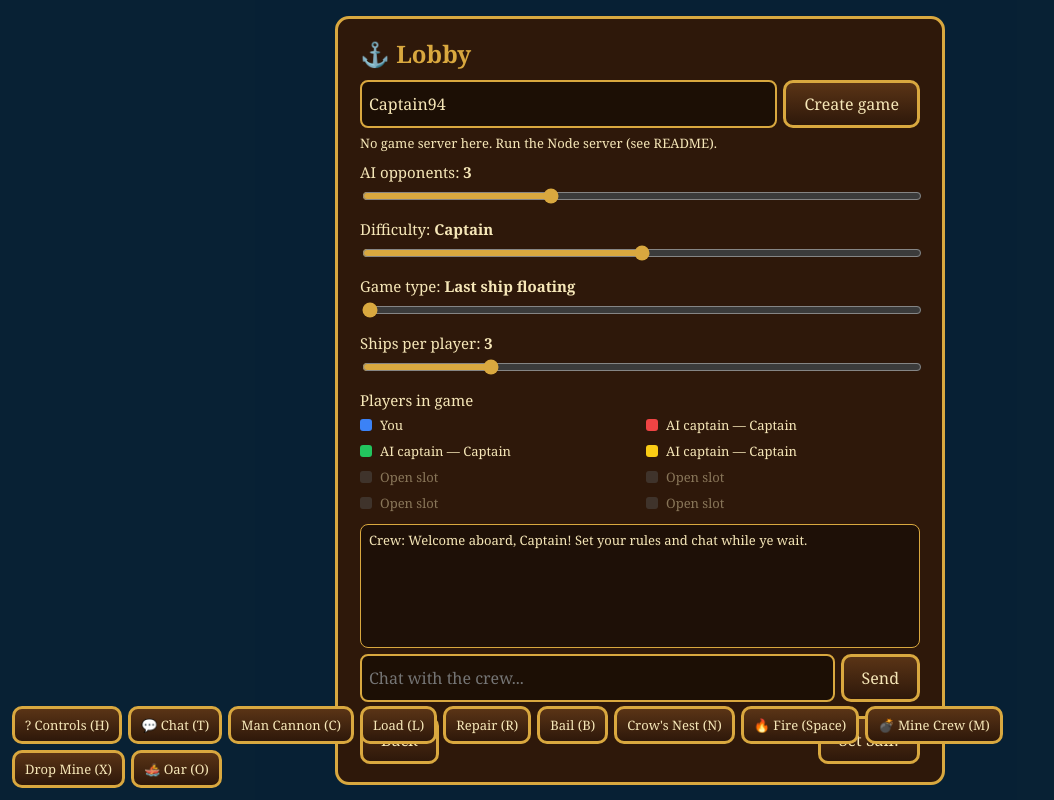
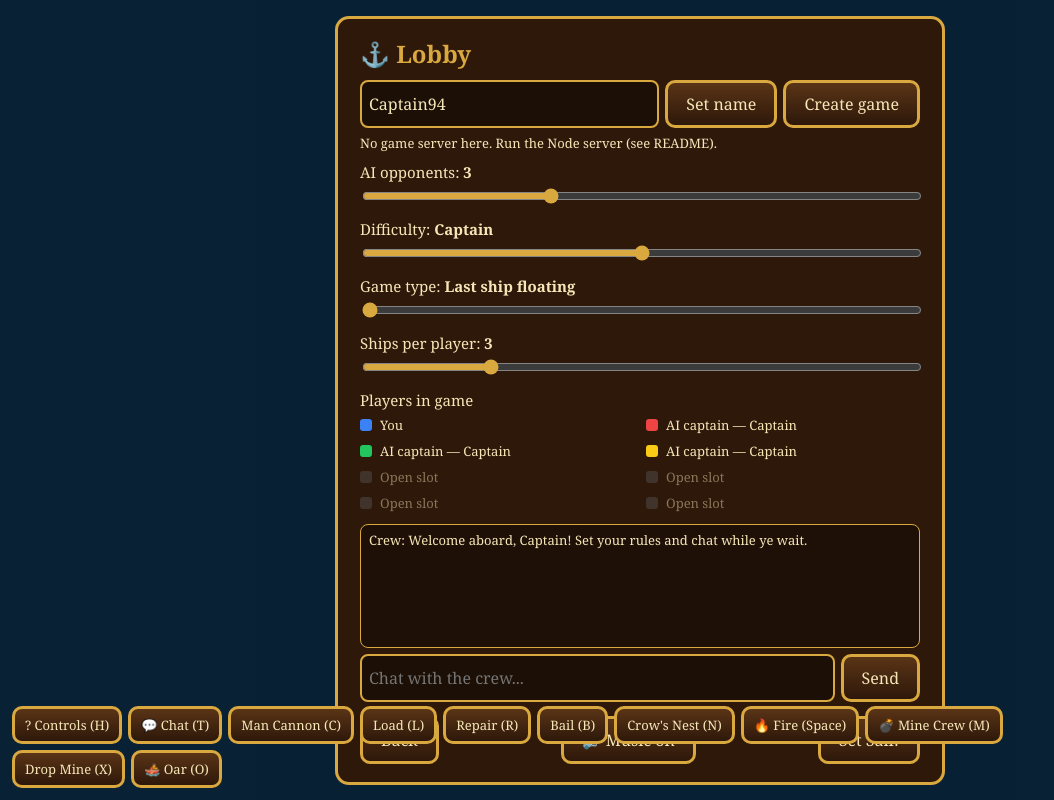
Before and after one commit to adudetryingtodownload/Pirate_Fleet_Online, a website: page public/index.html in a window 1280 px wide. Both pictures are taken after a click on the button "Play — Open Lobby". Shown: the whole page, without its empty margins (0-1054 px from the left). Drawn offline with Linux system fonts and the light colour scheme.

Commit message:
Add files via upload

```diff
--- a/public/index.html
+++ b/public/index.html
@@ -33,7 +33,7 @@ button:not(:disabled):hover{background:#6b3f1c}
 <button disabled>Online vs AI (coming soon)</button>
 <p><b>Sail:</b> W/S throttle, A/D turn. <b>Crew:</b> left-click a pirate, then right-click a cannon to man it. Press L to auto-load, R to auto-repair, B to bail, N for the crow's nest, and Tab to swap the gun crews to the other side. <b>Mines:</b> press M on three pirates (or right-click the stern dropper): the first two man it, the third loads it. Then press X to drop a mine behind you. <b>Oars:</b> press O on a pirate (or right-click an oar seat near the bow); each manned oar adds speed. <b>Wheel</b> zooms, drag or arrow keys look around. <b>Space</b> fires every manned, loaded cannon. 1000 gal sinks you; last ship afloat wins.</p></div>
 <div id="lobby"><div class="panel"><h2>⚓ Lobby</h2>
-<div class="row"><div class="cr"><input id="nm" placeholder="Your name" maxlength="16"><button id="mk">Create game</button></div><div id="rooms" style="margin-top:6px;font-size:13px"></div><div id="ns" style="font-size:13px;margin-top:6px"></div></div>
+<div class="row"><div class="cr"><input id="nm" placeholder="Your name" maxlength="16"><button id="sn">Set name</button><button id="mk">Create game</button></div><div id="nmok" style="font-size:12px;margin-top:4px;opacity:.9"></div><div id="rooms" style="margin-top:6px;font-size:13px"></div><div id="ns" style="font-size:13px;margin-top:6px"></div></div>
 <div class="row"><label>AI opponents: <b id="vA">3</b></label><input type="range" id="sA" min="0" max="7" value="3"></div>
 <div class="row"><label>Difficulty: <b id="vD"></b></label><input type="range" id="sD" min="1" max="5" value="3"></div>
 <div class="row"><label>Game type: <b id="vT"></b></label><input type="range" id="sT" min="0" max="3" value="0"></div>
@@ -43,7 +43,7 @@ button:not(:disabled):hover{background:#6b3f1c}
 <div class="row" id="rG"><label>Gold to bank: <b id="vG">7000</b></label><input type="range" id="sG" min="3000" max="15000" step="1000" value="7000"></div>
 <div class="row"><label>Players in game</label><div id="plist"></div></div>
 <div id="log"></div><div class="cr"><input id="ci" placeholder="Chat with the crew..." maxlength="120"><button id="cs">Send</button></div>
-<div class="btns"><button id="back">Back</button><button id="play">Set Sail!</button></div></div></div>
+<div class="btns"><button id="back">Back</button><button id="mus">🔊 Music on</button><button id="play">Set Sail!</button></div></div></div>
 <div id="gchat" hidden><div id="gl"></div><input id="gi" maxlength="120" placeholder="Enter sends, Esc closes" hidden></div>
 <div id="bar" hidden>
 <button data-k="H">? Controls (H)</button><button data-k="T">💬 Chat (T)</button>
@@ -69,7 +69,7 @@ function spawn(s){const q=[[500,500],[1900,500],[500,1900],[1900,1900],[1200,300
  s.oars=[[350,-1,78],[350,1,78],[430,-1,58],[430,1,58]].map(a=>({x:a[0],s:a[1],y:a[1]*a[2],man:null}));s.by=null;s.st='';s.mm=2;s.mc=0;s.md={ld:false,mn:0};s.wp=[];s.thr=0;s.v=0;s.water=0;s.holes=[];s.sink=0;s.nest=false;s.cn=[];s.pr=[];
  for(const d of[-1,1])for(let j=0;j<6;j++)s.cn.push({x:-410+j*100,s:d,man:null,ld:false,t:rnd(6,12)});
  for(let k=0;k<10;k++)s.pr.push({x:-300+(k%5)*120,y:-40+Math.floor(k/5)*80,job:null,pend:null,tg:null,carry:false,w:0,col:PC[k%3],bt:{x:30+(k%3)*50,y:[0,45,-45][k%3]},rs:{x:150+(k%3)*60,y:[-60,0,60][k%3]}})}
-function start(){ISL=cfg.type==2?[{x:1200,y:1200,r:300}]:cfg.type==3?[{x:300,y:2100,r:170,t:0},{x:2100,y:300,r:170,t:1}]:[];G={sh:Array.from({length:NS||1+cfg.ai},(_,i)=>ship(i)),pj:[],fx:[],mn:[],ch:[],sc:[0,0],cs:0,clock:cfg.mins*60};P=G.sh[0];mode='ship';started=true;over='';sel=null;bz=Math.min(W/330,H/170);bx=by=0;
+function start(){musicStop();ISL=cfg.type==2?[{x:1200,y:1200,r:300}]:cfg.type==3?[{x:300,y:2100,r:170,t:0},{x:2100,y:300,r:170,t:1}]:[];G={sh:Array.from({length:NS||1+cfg.ai},(_,i)=>ship(i)),pj:[],fx:[],mn:[],ch:[],sc:[0,0],cs:0,clock:cfg.mins*60};P=G.sh[0];mode='ship';started=true;over='';sel=null;bz=Math.min(W/330,H/170);bx=by=0;
  cam={x:P.x,y:P.y,z:bz,r:-P.h};$('menu').style.display='none';$('lobby').style.display='none';$('bar').hidden=false}
 const cfg={ai:3,diff:3,type:0,slots:1,laps:3,lives:3,mins:5,goal:7000},DN=['','Cabin boy','Sailor','Captain','Commodore','Pirate King'],TN=['Last ship floating','Go for the gold (timed, most gold wins)','Ship race (laps around the island, with cannons)','Team gold (first team to bank the target)'],
 BN=['Red','Green','Gold','Violet','Orange','Teal','Pink'],RP=['Yarr, ye be sinking tonight!','Mind yer stern, mines be about.','Me cannons be hungry.','Fair winds, ye scurvy dog.','See ye at the bottom o the sea!'];
@@ -85,8 +85,8 @@ function lob(){const h0=room?room.players.length:1,mn=h0>=2?0:1;$('sA').min=mn;$
   let ta=pp.filter(p=>!p.team).length,tb=hn-ta;for(let i=0;i<an;i++){const t=ta<=tb?0:1;if(t)tb++;else ta++;mk(cols[t],'AI captain — '+DN[cfg.diff],COLS[t],1)}}
  else{for(let i=0;i<8;i++){const h=i<hn,a=!h&&i<hn+an;mk(pl,h?nm(pp[i]):a?'AI captain — '+DN[cfg.diff]:'Open slot',h||a?COLS[i]:'#555',h||a)}}}
 ['sA','sD','sT','sL','sLv','sM','sG'].forEach(i=>$(i).oninput=()=>{lob();sendCfg()});
-$('go').onclick=()=>{$('menu').style.display='none';$('lobby').style.display='flex';if(!$('log').children.length)say('Crew','Welcome aboard, Captain! Set your rules and chat while ye wait.');lob();watch()};
-$('back').onclick=()=>{sessionStorage.removeItem('pf');if(room){tx({t:'leave'});ws.close()}$('lobby').style.display='none';$('menu').style.display='flex'};
+$('go').onclick=()=>{$('menu').style.display='none';$('lobby').style.display='flex';if(!$('log').children.length)say('Crew','Welcome aboard, Captain! Set your rules and chat while ye wait.');lob();watch();musicStart()};
+$('back').onclick=()=>{sessionStorage.removeItem('pf');musicStop();if(room){tx({t:'leave'});ws.close()}$('lobby').style.display='none';$('menu').style.display='flex'};
 $('play').onclick=()=>{if(!room){NET=0;HUM=1;NS=0;start()}else if(room.host==room.you)tx({t:'start'});else say('System','Waiting for the host to start')};
 function send(){const v=$('ci').value.trim();if(!v)return;$('ci').value='';if(room){tx({t:'chat',text:v});return}say('You',v);setTimeout(()=>say(BN[Math.floor(Math.random()*Math.min(cfg.ai,7))]+' captain',RP[Math.floor(Math.random()*RP.length)]),700)}
 $('cs').onclick=send;$('ci').onkeydown=e=>{e.stopPropagation();if(e.key=='Enter')send()};
@@ -317,7 +317,7 @@ function onNet(m){
   SL.forEach(i=>$(i).disabled=!host);
   $('ns').textContent='You are in a game lobby'+(host?' (host)':'')+'. Friends can join from this page: '+location.origin+location.pathname;$('rooms').textContent='';lob();if(host&&m.cfg&&m.cfg.ai!=null&&cfg.ai!=m.cfg.ai)sendCfg()}
  else if(m.t=='hello')SV=m.v;else if(m.t=='rooms')showRooms(m.rooms);else if(m.t=='start')startNet(m);else if(m.t=='snap')applySnap(m.d,m.n);else if(m.t=='note')note(m.text);else if(m.t=='chat')say(m.from,m.text);else if(m.t=='sys')say('System',m.text);else if(m.t=='err')$('ns').textContent=m.msg}
-$('nm').value='Captain'+(Math.random()*90+10|0);
+$('nm').value=localStorage.getItem('pf_name')||'Captain'+(Math.random()*90+10|0);
 $('mk').onclick=()=>conn(()=>tx({t:'create',name:$('nm').value,cfg}));
 let lastIn='';
 function sendIn(){const k={w:!!keys.w,a:!!keys.a,s:!!keys.s,d:!!keys.d},j=JSON.stringify(k);if(j!=lastIn){lastIn=j;tx({t:'in',k})}}
@@ -335,6 +335,22 @@ function applySnap(d,n){const S=JSON.parse(d);S.t=n*.05;sc++;const nw=performanc
 function rejoin(n){const r=JSON.parse(sessionStorage.getItem('pf')||'null');if(!r||n>20)return;say('System','Reconnecting...');
  conn(()=>tx({t:'rejoin',code:r.code,tok:r.tok,name:$('nm').value}));setTimeout(()=>{if(!(ws&&ws.readyState==1&&room))rejoin(n+1)},3000)}
 if(sessionStorage.getItem('pf')&&!new URLSearchParams(location.search).get('room'))setTimeout(()=>rejoin(18),500);
+function setName(){const v=$('nm').value.trim().replace(/[<>]/g,'').slice(0,16);if(!v){$('nmok').textContent='Please type a name first';return}
+ $('nm').value=v;localStorage.setItem('pf_name',v);if(room)tx({t:'name',name:v});$('nmok').textContent='✓ Name set to '+v}
+$('sn').onclick=setName;$('nm').onkeydown=e=>{e.stopPropagation();if(e.key=='Enter')setName()};
+let AC=null,MG=null,NB=null,mg=null,mt=0,ms=0,musicOn=localStorage.getItem('pf_music')!='0';
+const NT=n=>440*Math.pow(2,(n-69)/12),
+MEL=[[62,62,65,69,69,65],[67,65,64,62,0,0],[67,67,70,74,74,70],[69,73,76,73,69,0],[74,74,77,76,74,72],[72,72,76,79,76,72],[73,76,73,69,71,73],[74,0,0,69,0,62]],BAS=[38,38,43,45,38,48,45,38];
+function tone(ty,f,t,d,v,lp){const o=AC.createOscillator(),g=AC.createGain(),q=AC.createBiquadFilter();o.type=ty;o.frequency.value=f;q.type='lowpass';q.frequency.value=lp;g.gain.setValueAtTime(.0001,t);g.gain.linearRampToValueAtTime(v,t+.015);g.gain.exponentialRampToValueAtTime(.0001,t+d);o.connect(q);q.connect(g);g.connect(MG);o.start(t);o.stop(t+d+.05)}
+function drum(t,k){if(k){const o=AC.createOscillator(),g=AC.createGain();o.frequency.setValueAtTime(130,t);o.frequency.exponentialRampToValueAtTime(40,t+.12);g.gain.setValueAtTime(.5,t);g.gain.exponentialRampToValueAtTime(.0001,t+.15);o.connect(g);g.connect(MG);o.start(t);o.stop(t+.2)}
+ else{const s=AC.createBufferSource(),g=AC.createGain(),h=AC.createBiquadFilter();s.buffer=NB;h.type='highpass';h.frequency.value=2500;g.gain.setValueAtTime(.18,t);g.gain.exponentialRampToValueAtTime(.0001,t+.09);s.connect(h);h.connect(g);g.connect(MG);s.start(t)}}
+function tick(s,t){const b=s/6|0,i=s%6,n=MEL[b][i];if(n)tone('sawtooth',NT(n),t,.3,.07,2200);if(i==0||i==3)tone('triangle',NT(BAS[b]+(i?7:0)),t,.4,.22,700);if(i==0)drum(t,1);if(i==3)drum(t,0)}
+function musicStart(){if(!musicOn||mg)return;const C=typeof AudioContext!='undefined'?AudioContext:window.webkitAudioContext;if(!C)return;
+ if(!AC){AC=new C();MG=AC.createGain();MG.gain.value=.4;MG.connect(AC.destination);NB=AC.createBuffer(1,AC.sampleRate*.2|0,AC.sampleRate);const d=NB.getChannelData(0);for(let i=0;i<d.length;i++)d[i]=Math.random()*2-1}
+ AC.resume();mt=AC.currentTime+.1;ms=0;mg=setInterval(()=>{while(mt<AC.currentTime+.3){tick(ms,mt);mt+=.19;ms=(ms+1)%48}},50)}
+function musicStop(){if(mg){clearInterval(mg);mg=null}}
+$('mus').textContent=musicOn?'🔊 Music on':'🔇 Music off';
+$('mus').onclick=()=>{musicOn=!musicOn;localStorage.setItem('pf_music',musicOn?'1':'0');$('mus').textContent=musicOn?'🔊 Music on':'🔇 Music off';if(musicOn)musicStart();else musicStop()};
 let lt=0,gotList=0,SV=0;
 function watch(){gotList=0;conn(()=>{tx({t:'list'});clearTimeout(lt);lt=setTimeout(()=>{if(!room&&!gotList)$('ns').textContent='No answer from the game server. Make sure BOTH server.js and public/index.html from the latest zip are uploaded to GitHub, and that Render has finished redeploying. You can check by opening your site address followed by /healthz, which should say: ok v3'},4000)})}
 setInterval(()=>{if(!room&&$('lobby').style.display=='flex'&&ws&&ws.readyState==1)tx({t:'list'})},3000);
--- a/server.js
+++ b/server.js
@@ -59,6 +59,7 @@ wss.on('connection',ws=>{
   else if(m.t=='list'&&!p.room)send(ws,{t:'rooms',rooms:listRooms()});
   else if(!p.room)return;
   else if(m.t=='cfg'&&p.room.host==p.id){p.room.cfg=cf(m.cfg);push(p.room)}
+  else if(m.t=='name'&&!p.room.game){p.name=clean(m.name,16)||p.name;push(p.room)}
   else if(m.t=='team'&&!p.room.game){p.team=m.team?1:0;push(p.room)}
   else if(m.t=='chat'){const n=Date.now();if(n-p.last<400)return;p.last=n;const x=clean(m.text,160);if(x)bc(p.room,{t:'chat',from:p.name,text:x})}
   else if(m.t=='start'&&p.room.host==p.id&&!p.room.game)startGame(p.room);
```
